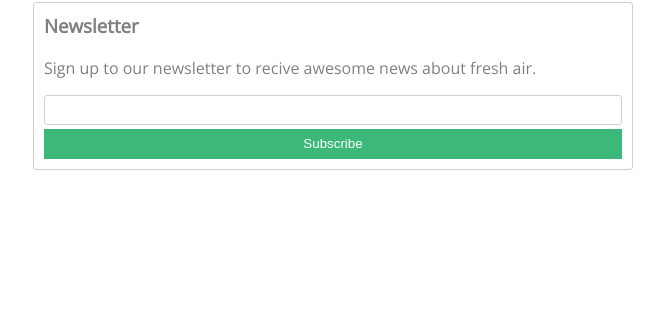
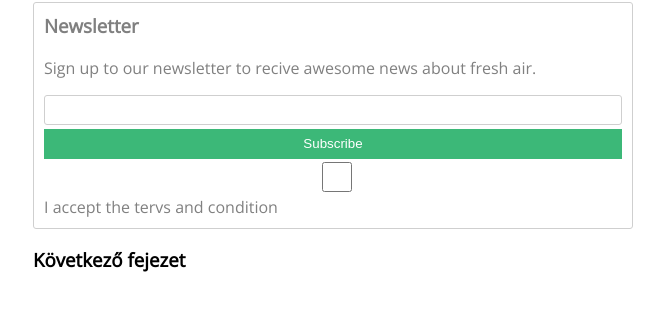
Before and after one commit to kovacsmartin2004/Gyakorlas1, a plain HTML site: page index.html in a window 1280 px wide. Shown: the part 84-394 px from the top of the page, without its empty margins (307-971 px from the left). Drawn offline with nearby package versions, Linux system fonts and the light colour scheme.

Commit message:
Update index.html

```diff
--- a/index.html
+++ b/index.html
@@ -20,9 +20,11 @@
         <form>
                 <input type="text">
                 <button type="submit">Subscribe</button>
+                <input type="checkbox" id="tervs">
+                <label for="">I accept the tervs and condition</label>
         </form>
 </div>
-
+  <h3>Következő fejezet</h3>
     </div>
 
 
```
